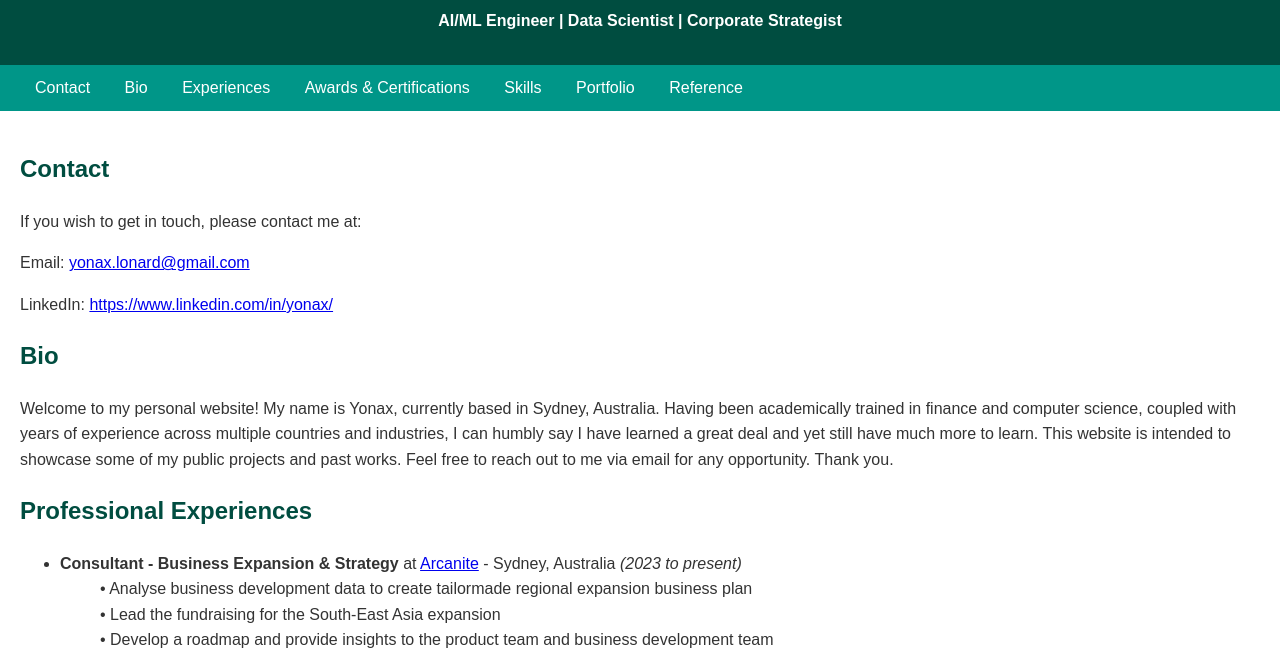
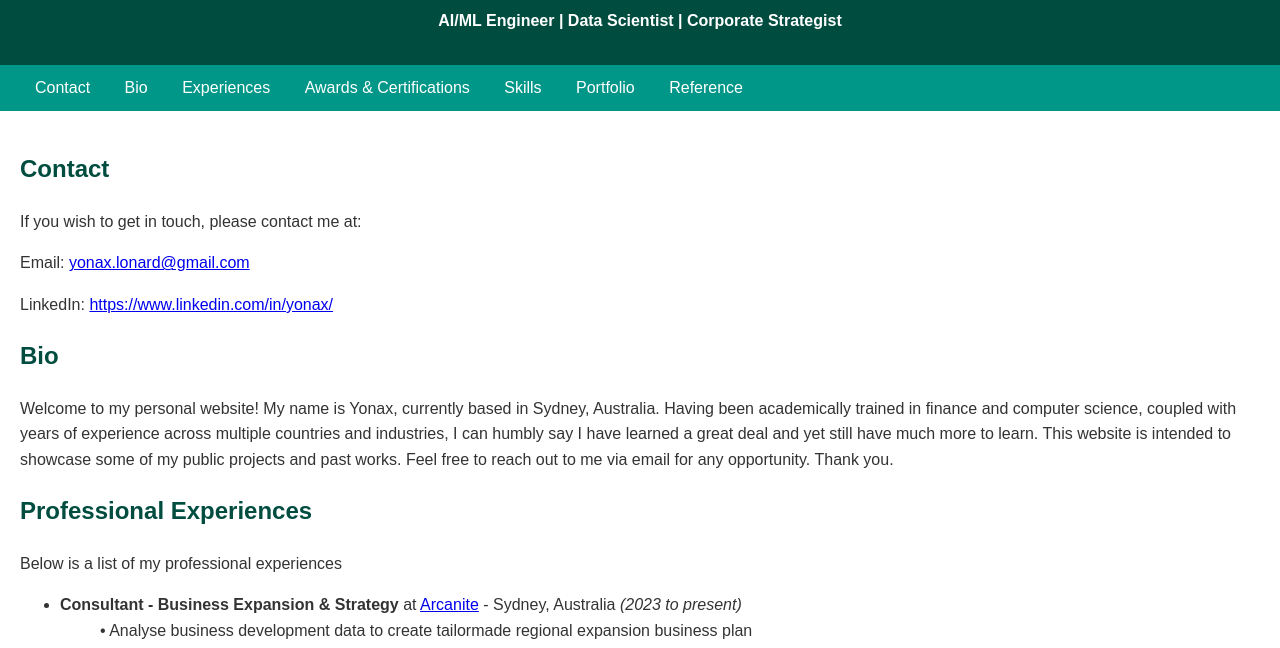
Before and after one commit to yonaxl/yonaxl.github.io, a plain HTML site: page index.html in a window 1280 px wide. Shown: the part 96-744 px from the top of the page. Drawn offline with Linux system fonts and the light colour scheme.

Commit message:
finish for 1st day

```diff
--- a/index.html
+++ b/index.html
@@ -74,6 +74,7 @@
         </section>
         <section id="experiences">
             <h2>Professional Experiences</h2>
+            <p>Below is a list of my professional experiences </p>
             <ul>
                 <li><strong>Consultant - Business Expansion & Strategy</strong> at <a href="https://www.arcnet.com.au/" target="_blank" rel="noopener noreferrer">Arcanite</a> - Sydney, Australia <em> (2023 to present)</em>
                     <br><ul>•	Analyse business development data to create tailormade regional expansion business plan</ul>
```
